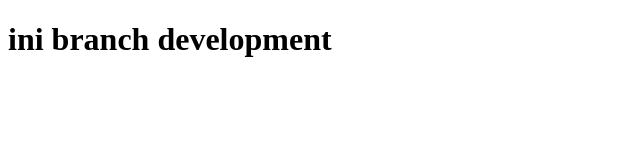
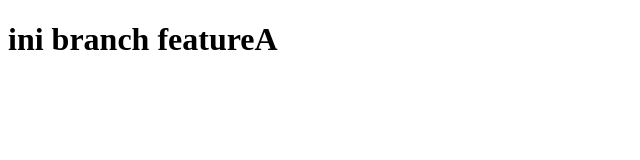
Before and after one commit to abubabalim/tugasgit, a plain HTML site: page index.html in a window 1280 px wide. Shown: the whole page, without its empty margins (0-640 px from the left). Drawn offline with Linux system fonts and the light colour scheme.

Commit message:
tag h1 featureA

```diff
--- a/index.html
+++ b/index.html
@@ -7,6 +7,6 @@
     <title>Document</title>
 </head>
 <body>
-    <h1>ini branch development</h1>
+    <h1>ini branch featureA</h1>
 </body>
 </html>
```
